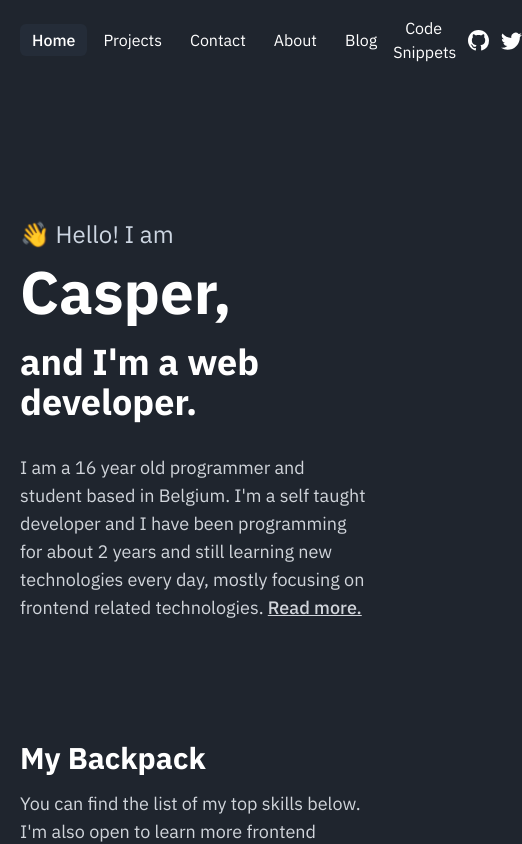
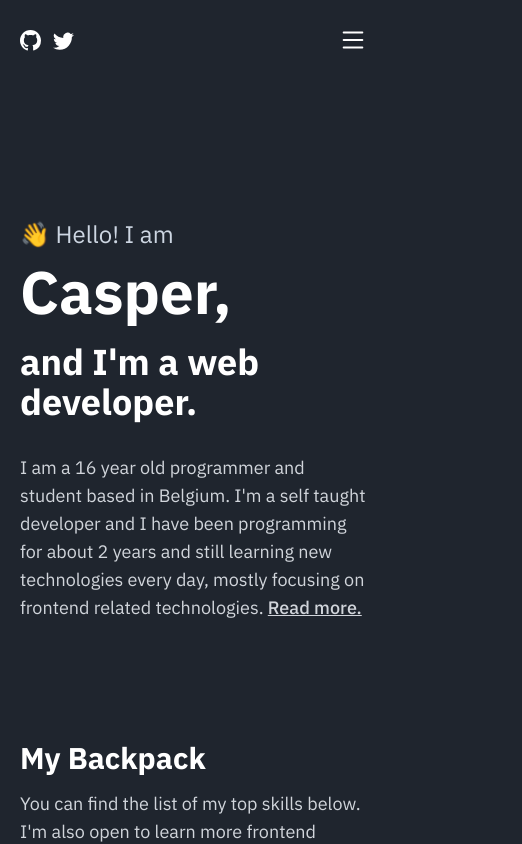
Before and after one commit to pzk3/casperiv.dev, a Next.js app: page / in a window 390 px wide. Shown: the top 844 px of the page, 522 px wide, since content can reach past the window. Built offline with nearby package versions, Linux system fonts and the light colour scheme.

Commit message:
:tada: fix mobile nav

```diff
--- a/src/components/Nav.tsx
+++ b/src/components/Nav.tsx
@@ -1,39 +1,63 @@
-import { useRouter } from "next/dist/client/router";
+import * as React from "react";
+import { useRouter } from "next/router";
 import NextLink from "next/link";
-import { Github, Twitter } from "react-bootstrap-icons";
+import { Github, List, Twitter, X } from "react-bootstrap-icons";
 import classNames from "clsx";
+import { useViewport } from "lib/useViewport";
 
 export const Nav = () => {
+  const [menuOpen, setMenuOpen] = React.useState(false);
+  const viewport = useViewport();
+
+  React.useEffect(() => {
+    if (viewport > 768) {
+      setMenuOpen(false);
+    }
+  }, [viewport]);
+
   return (
     <header
       className="sticky top-0 z-50 flex items-center justify-center w-full px-5 h-15 bg-blue"
       id="nav"
     >
       <nav className="flex items-center justify-between w-full h-20 max-w-4xl">
-        {/* <h1 className="text-2xl font-bold">
-          <a href="/">
-            Casper <span className="hidden sm:inline">Iversen</span>
-          </a>
-        </h1> */}
-
-        <ul className="flex items-center h-full space-x-1">
+        <ul
+          className={classNames(
+            "h-full space-x-1 md:items-center",
+            menuOpen
+              ? "fixed w-full h-[22rem] top-0 left-0 z-50 flex items-center flex-col bg-blue p-5 shadow-lg"
+              : "hidden md:flex",
+          )}
+        >
           <li>
-            <Link href="/">Home</Link>
+            <Link menuOpen={menuOpen} href="/">
+              Home
+            </Link>
           </li>
           <li>
-            <Link href="/#projects">Projects</Link>
+            <Link menuOpen={menuOpen} href="/#projects">
+              Projects
+            </Link>
           </li>
           <li>
-            <Link href="/#contact">Contact</Link>
+            <Link menuOpen={menuOpen} href="/#contact">
+              Contact
+            </Link>
           </li>
           <li>
-            <Link href="/about">About</Link>
+            <Link menuOpen={menuOpen} href="/about">
+              About
+            </Link>
           </li>
           <li>
-            <Link href="/blog">Blog</Link>
+            <Link menuOpen={menuOpen} href="/blog">
+              Blog
+            </Link>
           </li>
           <li>
-            <Link href="/snippets">Code Snippets</Link>
+            <Link menuOpen={menuOpen} href="/snippets">
+              Code Snippets
+            </Link>
           </li>
         </ul>
 
@@ -49,12 +73,20 @@ export const Nav = () => {
             </a>
           </li>
         </ul>
+
+        <button
+          onClick={() => setMenuOpen((v) => !v)}
+          aria-label="Open menu"
+          className="z-50 flex flex-col w-8 md:hidden"
+        >
+          {menuOpen ? <X width={35} height={35} /> : <List width={30} height={30} />}
+        </button>
       </nav>
     </header>
   );
 };
 
-const Link = (props: JSX.IntrinsicElements["a"]) => {
+const Link = ({ menuOpen, ...props }: JSX.IntrinsicElements["a"] & { menuOpen: boolean }) => {
   const router = useRouter();
 
   const isActive = props.href === router.pathname;
@@ -64,8 +96,9 @@ const Link = (props: JSX.IntrinsicElements["a"]) => {
       <a
         {...props}
         className={classNames(
-          { "bg-blue-1 font-medium": isActive },
+          { "bg-blue-1 font-medium": isActive && !menuOpen },
           "p-1.5 px-3 duration-200 transition-colors rounded-md hover:bg-blue-1",
+          { "my-2 block": menuOpen },
         )}
       >
         {props.children}
--- /dev/null
+++ b/src/lib/useViewport.ts
@@ -0,0 +1,18 @@
+import * as React from "react";
+
+export function useViewport() {
+  const [width, setWidth] = React.useState(
+    (typeof window !== "undefined" && window.innerWidth) ?? 0,
+  );
+
+  React.useEffect(() => {
+    const handler = () => {
+      setWidth(window.innerWidth);
+    };
+
+    window.addEventListener("resize", handler);
+    return () => window.removeEventListener("resize", handler);
+  }, []);
+
+  return width;
+}
```
Also changed, not shown: package.json (line endings or trailing spaces), 1 other file (tests, documents, lock files or other folders).
